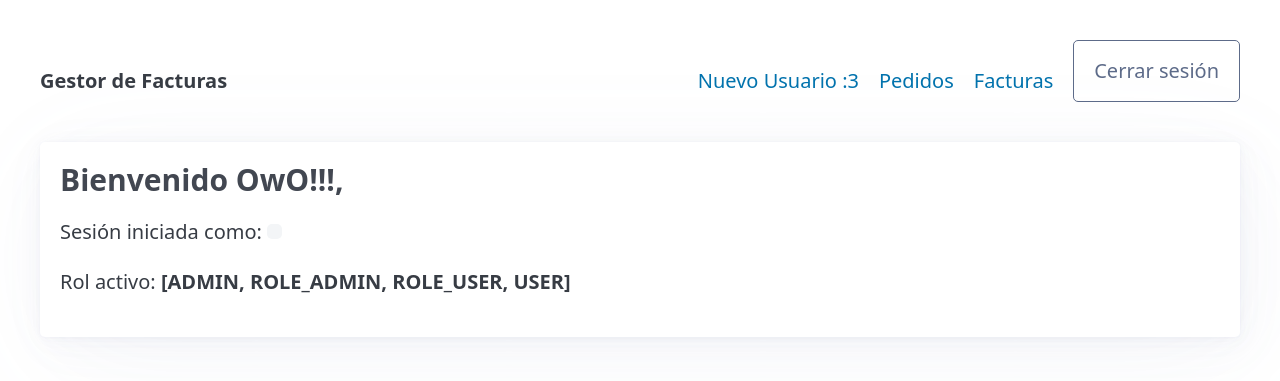
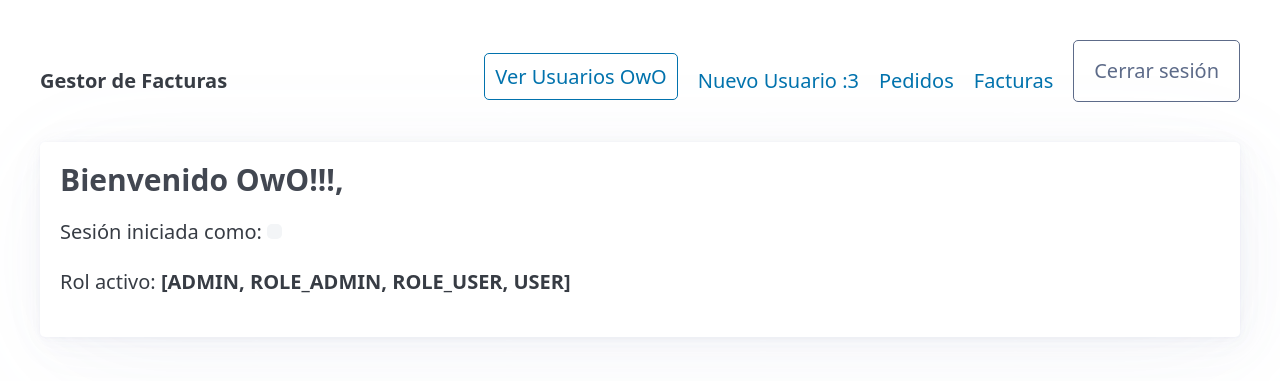
Before and after one commit to sebastiant01/gestor-facturas, a Spring Boot app: page / in a window 1280 px wide. Shown: the top 381 px of the page. Run offline with Spring Boot 4, Linux system fonts and the light colour scheme; the visitor is signed in with stand-in values (Sample User, id 1); some of the project's set-up classes (security, data sources, template engines, error pages and the like) are left out, and stand-ins take their place; some libraries are stand-ins or nearby versions.

Commit message:
feat: boton de ver usuarios añadido

```diff
--- a/src/main/resources/templates/inicio.html
+++ b/src/main/resources/templates/inicio.html
@@ -13,6 +13,9 @@
             <li><strong>Gestor de Facturas</strong></li>
         </ul>
         <ul>
+            <li sec:authorize="hasRole('ADMIN')">
+                <a th:href="@{/usuarios}" role="button" class="outline">Ver Usuarios OwO</a>
+            </li>
             <!-- Solo visible si el usuario tiene ROLE_ADMIN en Neon -->
             <li sec:authorize="hasRole('ADMIN')">
                 <a th:href="@{/usuarios/nuevo}">Nuevo Usuario :3</a>
```
